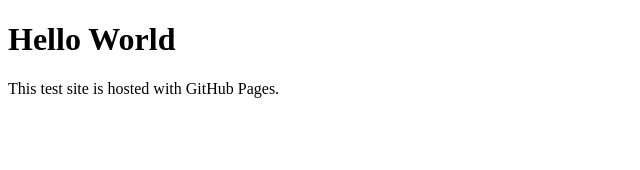
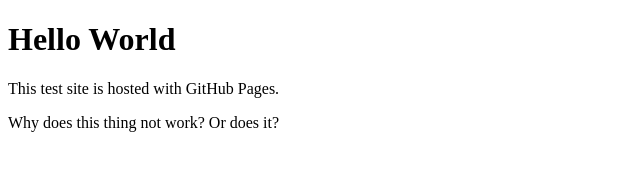
Before and after one commit to aveistol/aveistol.github.io, a plain HTML site: page index.html in a window 1280 px wide. Shown: the whole page, without its empty margins (0-640 px from the left). Drawn offline with Linux system fonts and the light colour scheme.

Commit message:
Update index.html
Testing still

```diff
--- a/index.html
+++ b/index.html
@@ -3,5 +3,6 @@
 <body>
   <h1>Hello World</h1>
   <p>This test site is hosted with GitHub Pages.</p>
+  <p>Why does this thing not work? Or does it?</p>
 </body>
 </html>
```
